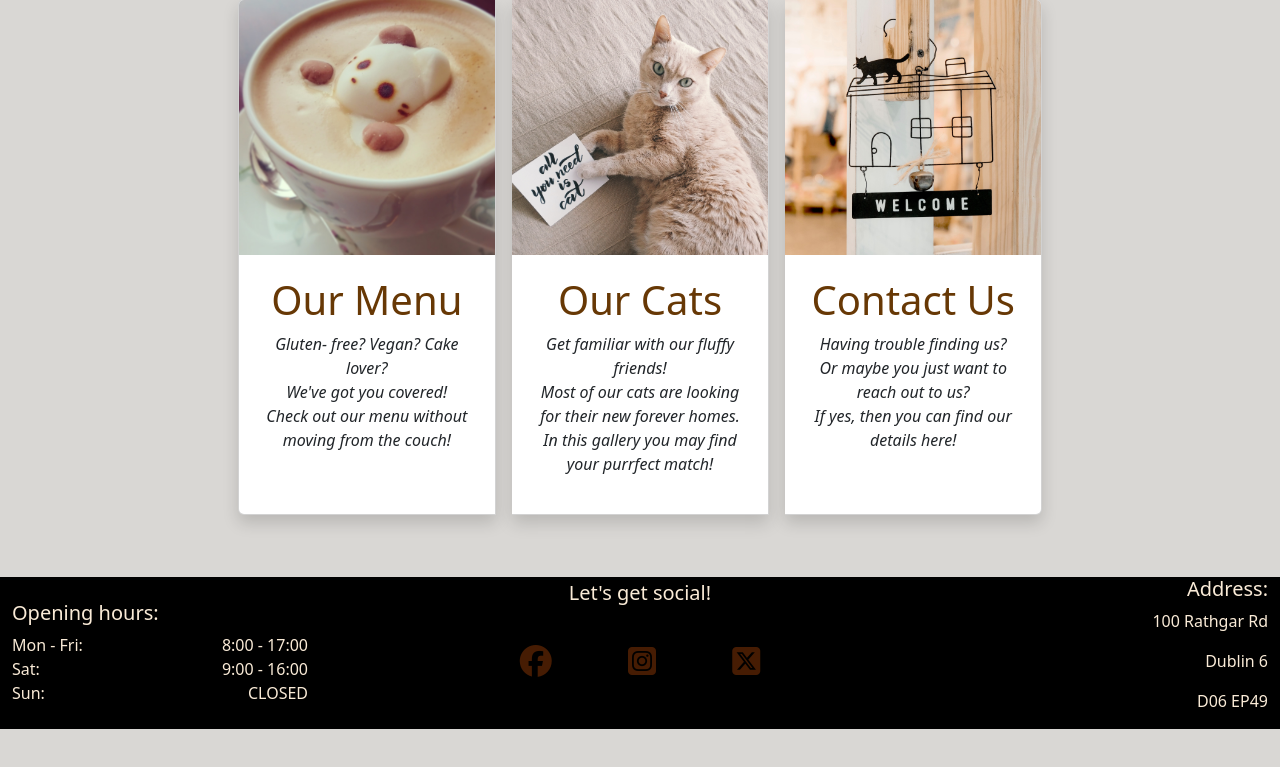
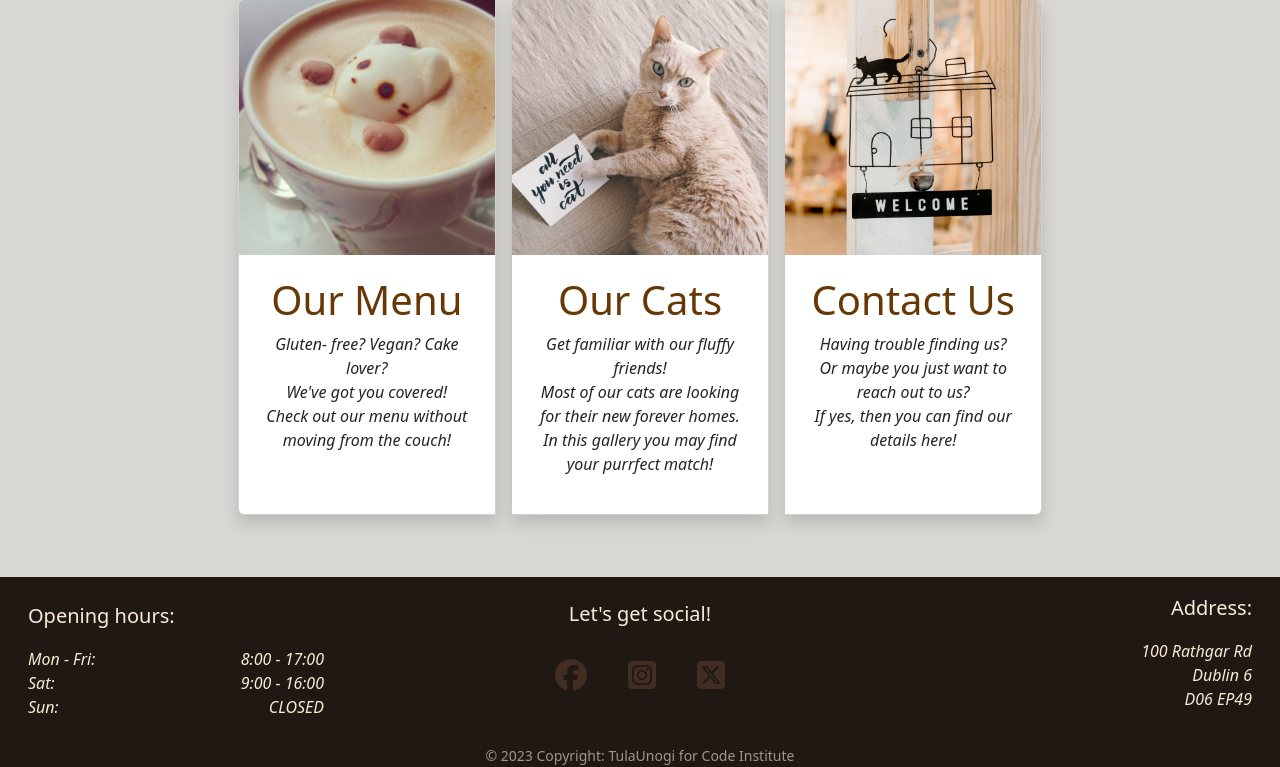
Before and after one commit to TulaUnogi/cat-beans-cafe, a Django app: page /about/ in a window 1280 px wide. Shown: the part 845-1612 px from the top of the page. Before the commit the page ends 1574 px from the top, so only its background shows below. Run offline with Django 3.2, Linux system fonts and the light colour scheme; some libraries are stand-ins or nearby versions; some web fonts are replaced.

Commit message:
Update style, add content and fix footer's layout

```diff
--- a/static/css/style.css
+++ b/static/css/style.css
@@ -13,6 +13,10 @@
 
 .emphasised {
     font-style: italic;
+}
+
+small {
+    color: rgb(162, 149, 132);
 }
 
 /* Body & backgrounds */
@@ -39,6 +43,10 @@ body {
     background-color: black;
 }
 
+.bg-brown {
+    background-color: rgb(32, 24, 19);
+}
+
 .bg-trans-black {
     background-color: rgba(0, 0, 0, 0.5);
 }
@@ -51,7 +59,7 @@ a {
 /* Buttons */
 
 .btn-brown {
-    background-color: rgba(70, 28, 3, 0.797);
+    background-color: rgba(74, 52, 38, 0.797);
     margin: auto;
     color: whitesmoke;
     text-transform: uppercase;
@@ -136,6 +144,8 @@ a {
     border: 2px solid rgb(175, 165, 152);
 }
 
+
+
 /* Footer */
 
 footer {
@@ -150,9 +160,9 @@ footer {
 }
 
 .social-links i {
-    color: rgb(70, 28, 3);
+    color:  rgba(74, 52, 38, 0.797);
     font-size: 2rem;
-    margin: 2rem;
+    margin: 0.9rem;
 }
 
 /* Media queries */
--- a/templates/base.html
+++ b/templates/base.html
@@ -17,9 +17,9 @@
 </head>
 <body class=" {{ background }} ">
     <!-- Navbar -->
-    <nav class="container-fluid navbar navbar-expand-lg float-md-end float-lg-end sticky-top">
-        <div class="hstack">
-            <a href="#"><img src="{% static 'images/website-images/cat-beans-cafe-logo.png' %}" class="navbar-brand" alt="logo" width="50" aria-label="logo"></a>
+    <nav class="navbar navbar-expand-lg flex-row ms-auto sticky-top bg-brown">
+        <div class="container-fluid hstack ">
+            <a href="{% url 'home' %}"><img src="{% static 'images/website-images/cat-beans-cafe-logo.png' %}" class="navbar-brand" alt="logo" width="50" aria-label="logo"></a>
             <button class="navbar-toggler float-md-end" type="button" data-bs-toggle="collapse" data-bs-target="#navbarTogglerDemo02" aria-controls="navbarTogglerDemo02" aria-expanded="false" aria-label="Toggle navigation">
                 <span class="navbar-toggler-icon"></span>
             </button>
@@ -41,27 +41,27 @@
     {% endblock %}
 
     <!-- Footer -->
-    <footer class="bg-black txt-footer">
+    <footer class="bg-brown txt-footer">
         <div class="container-fluid">
             <div class="row hstack">
-                <div class="col-md-3 text-md-start text-center ">
-                    <h5>Opening hours:</h5>
-                    <div class="col hstack .d-sm-flex .flex-sm-column justify-content-sm-center">
+                <div class="col-md-3 text-md-start text-center m-3">
+                    <p class="lead align-top">Opening hours:</p>
+                    <div class="hstack .d-sm-flex .flex-sm-column justify-content-sm-center fst-italic">
                         <span>Mon - Fri: </span>
                         <span class="ms-md-auto ms-sm-2">8:00 - 17:00</span>
                     </div>
-                    <div class="col hstack .d-sm-flex .flex-sm-column justify-content-sm-center">
+                    <div class="col hstack .d-sm-flex .flex-sm-column justify-content-sm-center fst-italic">
                         <span>Sat: </span>
                         <span class="ms-md-auto ms-sm-2">9:00 - 16:00</span>
                     </div>
-                    <div class="col hstack .d-sm-flex .flex-sm-column justify-content-sm-center">
+                    <div class="col hstack .d-sm-flex .flex-sm-column justify-content-sm-center fst-italic">
                         <span>Sun: </span>
                         <span class="ms-md-auto ms-sm-2">CLOSED</span>
                     </div>
                 </div>
-                <div class="col text-center">
-                    <h5>Let's get social!</h5>
-                    <ul class="list-inline social-links">
+                <div class="col text-center m-3">
+                    <p class="lead align-top">Let's get social!</p>
+                    <ul class="list-inline social-links ">
                         <li class="list-inline-item">
                             <a href="https://www.facebook.com/" target="_blank" area-label="facebook"><i class="fa-brands fa-facebook"></i></a>
                         </li>
@@ -73,13 +73,17 @@
                         </li>
                     </ul>
                 </div>
-                <div class="col-md-3 text-md-end text-center">
-                    <h5>Address:</h5>
-                    <p>100 Rathgar Rd</p>
-                    <p>Dublin 6</p>
-                    <p>D06 EP49</p>
+                <div class="col-md-3 text-md-end text-center m-3">
+                    <p class="lead align-top">Address:</p>
+                    <p class="fst-italic">100 Rathgar Rd<br>
+                        Dublin 6<br>
+                        D06 EP49
+                    </p>
                 </div>
             </div>
+        </div>
+        <div class="container-fluid text-center">
+            <small>&copy; 2023 Copyright: TulaUnogi for Code Institute</small>
         </div>
     </footer>
     <!-- Linking Bootstrap JS -->
```
